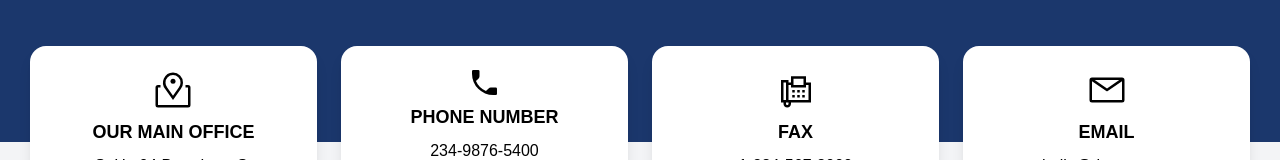
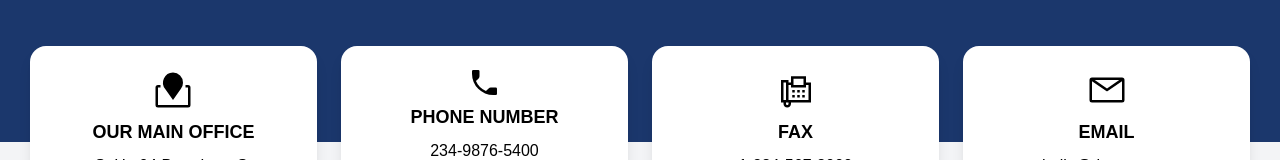
Before and after one commit to karart1981/construction-company-next, a Next.js app: page /contact in a window 1280 px wide. Shown: the part 302-462 px from the top of the page. Built offline with nearby package versions, Linux system fonts and the light colour scheme.

Commit message:
I changed the code of contact page

```diff
--- a/src/components/contactHero/ContactHero.tsx
+++ b/src/components/contactHero/ContactHero.tsx
@@ -9,6 +9,7 @@ export default function ContactSection() {
   const [formData, setFormData] = useState<FormData>({ email: '', name: '', message: '' });
   const [isSubmitting, setIsSubmitting] = useState(false);
   const [success, setSuccess] = useState(false);
+  const [error, setError] = useState(false);
   const formRef = useRef<HTMLFormElement | null>(null);
 
   const handleChange = (e: React.ChangeEvent<HTMLInputElement | HTMLTextAreaElement>) => {
@@ -20,6 +21,7 @@ export default function ContactSection() {
     e.preventDefault();
     setIsSubmitting(true);
     setSuccess(false);
+    setError(false);
 
     try {
       const result = await emailjs.sendForm(
@@ -34,6 +36,7 @@ export default function ContactSection() {
       setSuccess(true);
     } catch (error) {
       console.error('EmailJS error:', error);
+      setError(true);
     } finally {
       setIsSubmitting(false);
     }
@@ -42,7 +45,11 @@ export default function ContactSection() {
   const contactCards: ContactCardItem[] = [
     {
       icon: (
-        <svg width="40" height="40" viewBox="0 0 32 32"><path fill="currentColor" d="m16 24l-6.09-8.6A8.14 8.14 0 0 1 16 2a8.08 8.08 0 0 1 8 8.13a8.2 8.2 0 0 1-1.8 5.13Zm0-20a6.07 6.07 0 0 0-6 6.13a6.19 6.19 0 0 0 1.49 4L16 20.52L20.63 14A6.24 6.24 0 0 0 22 10.13A6.07 6.07 0 0 0 16 4Z"/><circle cx="16" cy="9" r="2" fill="currentColor"/><path fill="currentColor" d="M28 12h-2v2h2v14H4V14h2v-2H4a2 2 0 0 0-2 2v14a2 2 0 0 0 2 2h24a2 2 0 0 0 2-2V14a2 2 0 0 0-2-2Z"/></svg>
+        <svg width="40" height="40" viewBox="0 0 32 32">
+          <path fill="currentColor" d="m16 24l-6.09-8.6A8.14 8.14 0 0 1 16 2a8.08 8.08 0 0 1 8 8.13a8.2 8.2 0 0 1-1.8 5.13Z"/>
+          <circle cx="16" cy="9" r="2" fill="currentColor"/>
+          <path fill="currentColor" d="M28 12h-2v2h2v14H4V14h2v-2H4a2 2 0 0 0-2 2v14a2 2 0 0 0 2 2h24a2 2 0 0 0 2-2V14a2 2 0 0 0-2-2Z"/>
+        </svg>
       ),
       title: 'OUR MAIN OFFICE',
       content: (
@@ -61,7 +68,9 @@ export default function ContactSection() {
     },
     {
       icon: (
-        <svg width="25" height="25" viewBox="0 0 20 20"><path fill="currentColor" d="M20 18.35V19a1 1 0 0 1-1 1h-2A17 17 0 0 1 0 3V1a1 1 0 0 1 1-1h4a1 1 0 0 1 1 1v4c0 .56-.31 1.31-.7 1.7L3.16 8.84c1.52 3.6 4.4 6.48 8 8l2.12-2.12c.4-.4 1.15-.71 1.7-.71H19a1 1 0 0 1 .99 1v3.35z"/></svg>
+        <svg width="25" height="25" viewBox="0 0 20 20">
+          <path fill="currentColor" d="M20 18.35V19a1 1 0 0 1-1 1h-2A17 17 0 0 1 0 3V1a1 1 0 0 1 1-1h4a1 1 0 0 1 1 1v4c0 .56-.31 1.31-.7 1.7L3.16 8.84c1.52 3.6 4.4 6.48 8 8l2.12-2.12c.4-.4 1.15-.71 1.7-.71H19a1 1 0 0 1 .99 1v3.35z"/>
+        </svg>
       ),
       title: 'PHONE NUMBER',
       content: (
@@ -73,14 +82,18 @@ export default function ContactSection() {
     },
     {
       icon: (
-        <svg width="40" height="40" viewBox="0 0 32 32"><path fill="currentColor" d="M12 5v5h-2V8H4v18h2v1c0 1.645 1.355 3 3 3s3-1.355 3-3v-1h16V10h-4V5H12zm2 2h8v5h-8V7zm-8 3h2v14H6V10zm4 2h2v2h12v-2h2v12H10V12zm3 4v2h2v-2h-2zm4 0v2h2v-2h-2zm4 0v2h2v-2h-2zm-8 4v2h2v-2h-2zm4 0v2h2v-2h-2zm4 0v2h2v-2h-2zM8 26h2v1c0 .555-.445 1-1 1c-.555 0-1-.445-1-1v-1z"/></svg>
+        <svg width="40" height="40" viewBox="0 0 32 32">
+          <path fill="currentColor" d="M12 5v5h-2V8H4v18h2v1c0 1.645 1.355 3 3 3s3-1.355 3-3v-1h16V10h-4V5H12zm2 2h8v5h-8V7zm-8 3h2v14H6V10zm4 2h2v2h12v-2h2v12H10V12zm3 4v2h2v-2h-2zm4 0v2h2v-2h-2zm4 0v2h2v-2h-2zm-8 4v2h2v-2h-2zm4 0v2h2v-2h-2zm4 0v2h2v-2h-2zM8 26h2v1c0 .555-.445 1-1 1c-.555 0-1-.445-1-1v-1z"/>
+        </svg>
       ),
       title: 'FAX',
       content: <Link href="fax:12345678900" className="hover:underline">1-234-567-8900</Link>,
     },
     {
       icon: (
-        <svg width="40" height="40" viewBox="0 0 32 32"><path fill="currentColor" d="M28 6H4a2 2 0 0 0-2 2v16a2 2 0 0 0 2 2h24a2 2 0 0 0 2-2V8a2 2 0 0 0-2-2Zm-2.2 2L16 14.78L6.2 8ZM4 24V8.91l11.43 7.91a1 1 0 0 0 1.14 0L28 8.91V24Z"/></svg>
+        <svg width="40" height="40" viewBox="0 0 32 32">
+          <path fill="currentColor" d="M28 6H4a2 2 0 0 0-2 2v16a2 2 0 0 0 2 2h24a2 2 0 0 0 2-2V8a2 2 0 0 0-2-2Zm-2.2 2L16 14.78L6.2 8ZM4 24V8.91l11.43 7.91a1 1 0 0 0 1.14 0L28 8.91V24Z"/>
+        </svg>
       ),
       title: 'EMAIL',
       content: <Link href="mailto:hello@theme.com" className="hover:underline">hello@theme.com</Link>,
@@ -145,9 +158,8 @@ export default function ContactSection() {
               {isSubmitting ? 'Sending...' : 'Submit'}
             </button>
             {success && <p className="text-green-700 mt-2">Your message has been sent successfully!</p>}
+            {error && <p className="text-red-600 mt-2">Failed to send message. Please try again.</p>}
           </form>
-
-          {/* Right side with get in touch and icons (no changes needed) */}
         </div>
       </div>
     </>
```
